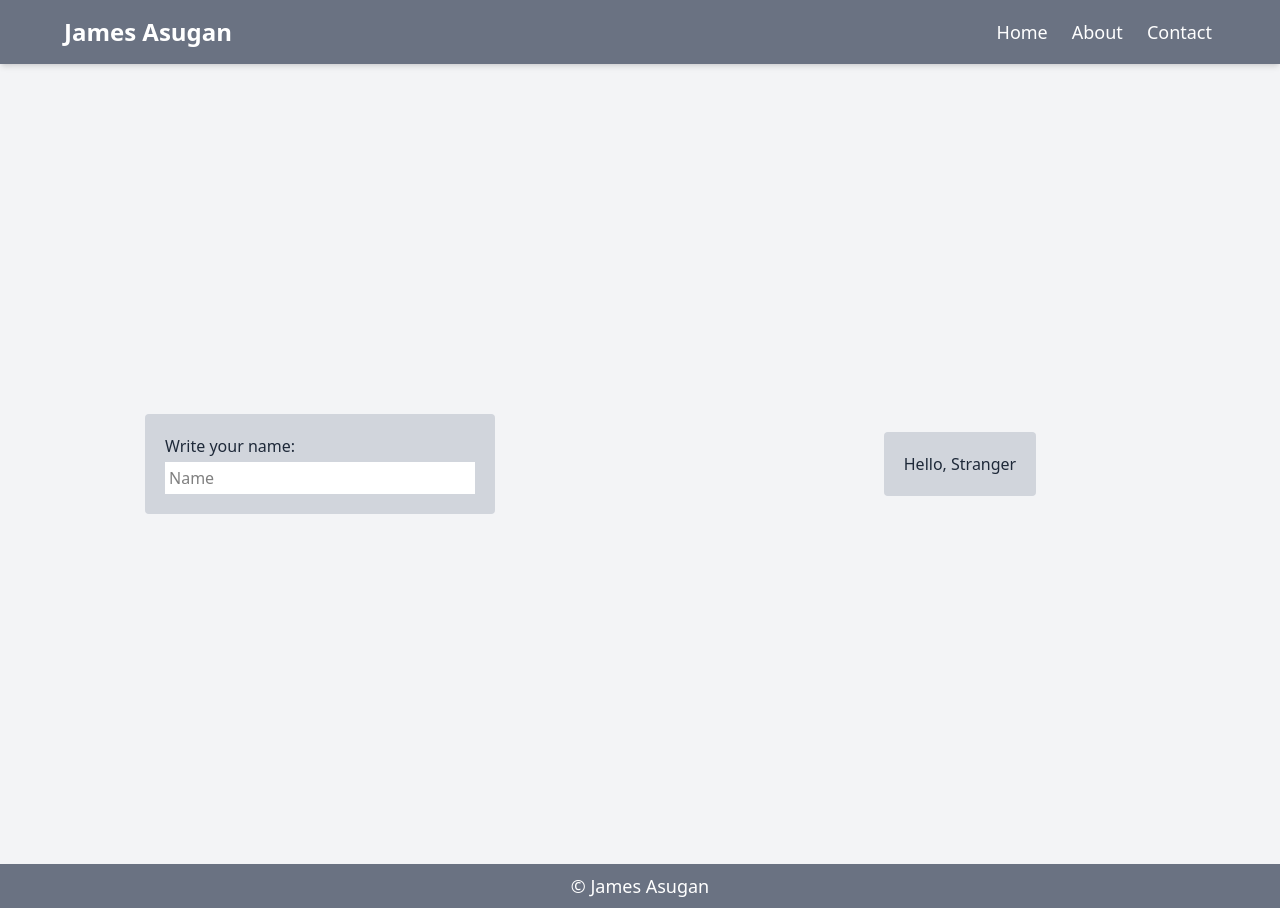
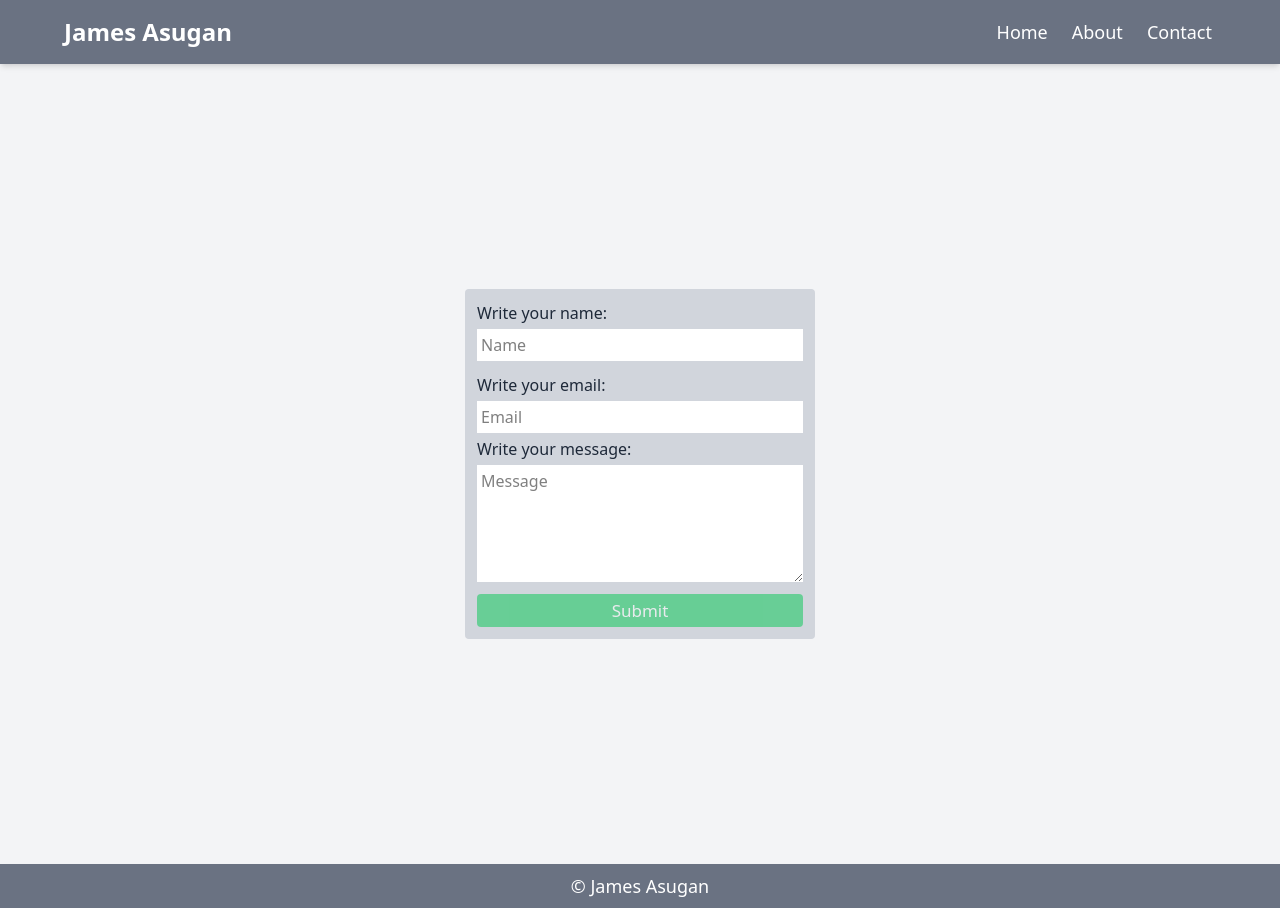
Before and after one commit to jamesasugan/100Days_of_Learning_React, a React (Vite) app: page / in a window 1280 px wide. Built offline with nearby package versions, Linux system fonts and the light colour scheme.

Commit message:
Day 18: Forms

```diff
--- a/src/App.jsx
+++ b/src/App.jsx
@@ -1,6 +1,7 @@
 import './App.css'
 import Counter from './components/Counter.jsx';
 import Footer from './components/Footer.jsx';
+import FormPrac from './components/FormPrac.jsx';
 import Header from './components/Header.jsx';
 import InputName from './components/InputName.jsx';
 import NameInput from './components/NameInput.jsx';
@@ -28,7 +29,8 @@ function App() {
            {/* <NewForm /> */}
            {/* <ToggleBox /> */}
            {/* <ShowMore /> */}
-           <UserInfo />
+           {/* <UserInfo /> */}
+           <FormPrac />
         </main>
         <Footer />
 
--- /dev/null
+++ b/src/components/FormPrac.jsx
@@ -0,0 +1,58 @@
+import { useState } from "react"
+
+const FormPrac = () => {
+    const [formData, setFormData] = useState({
+        name:"",
+        email:"",
+        message:""
+    })
+    const [message, setMessage] = useState("");
+
+    const handleChange = (e) =>{
+        const {name, value} = e.target;
+        setFormData(prev =>({
+            ...prev,
+            [name]: value.trimStart()
+        }));
+    }
+
+    const handleSubmit = (e) =>{
+        e.preventDefault();
+
+
+        console.log("Submitted Data: ", formData);
+
+        setMessage("Form Submitted Successfully!")
+        setTimeout(() => setMessage(""), 3000);
+
+
+        setFormData({
+            name: "",
+            email: "",
+            message:""
+        })
+    }
+
+    const isFormValid =
+        formData.name.trim() !== "" &&
+        formData.email.trim() !== "" &&
+        formData.message.trim().length >= 10;
+
+
+    return (
+        <section className="w-full h-screen flex justify-center items-center">
+            <form onSubmit={handleSubmit} className="w-[350px] bg-gray-300 p-3 rounded flex flex-col h-[350px] space-y-1">
+                <label htmlFor="name">Write your name:</label>
+                <input type="text" name="name" placeholder="Name" value={formData.name} onChange={handleChange} className="bg-white text-black p-1" />
+                <label htmlFor="email" className="mt-2">Write your email:</label>
+                <input type="email" name="email" placeholder="Email" value={formData.email} onChange={handleChange} className="bg-white text-black p-1" />
+                <label htmlFor="message">Write your message:</label>
+                <textarea name="message" rows="5" className="bg-white text-black p-1" value={formData.message} onChange={handleChange} placeholder="Message"></textarea>
+                {message && <p className="text-green-500 text-bold text-lg mt-1">{message}</p>}
+                <button type="submit" disabled={!isFormValid} className={`bg-green-500 mt-2 rounded text-white text-[17px] p-1 font-medium hover:bg-green-600 transition duration-75 cursor-pointer ${!isFormValid ? "opacity-50 cursor-not-allowed" : ""}`}>Submit</button>
+            </form>
+        </section>
+    )
+}
+
+export default FormPrac
```
